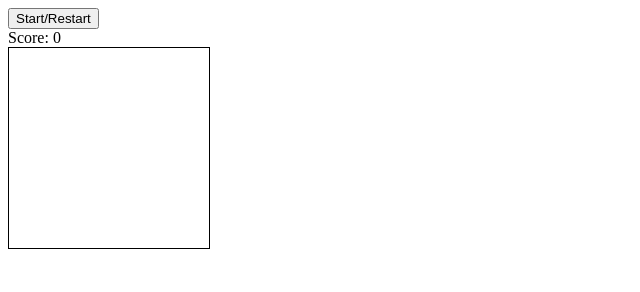
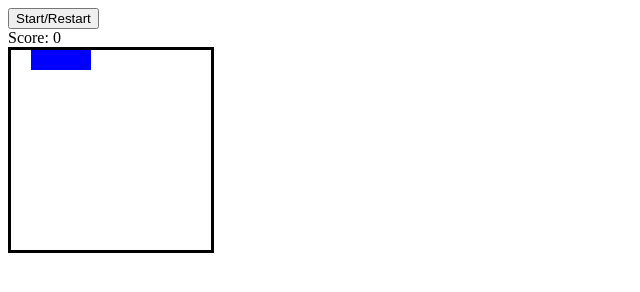
Before and after one commit to hacklun/snake, a plain HTML site: page index.html in a window 1280 px wide. Both pictures are taken after a click on the button "Start/Restart". Shown: the whole page, without its empty margins (0-640 px from the left). Drawn offline with Linux system fonts and the light colour scheme.

Commit message:
move snake

```diff
--- /dev/null
+++ b/app.js
@@ -0,0 +1,35 @@
+const canvas = document.getElementById('canvas');
+const ctx = canvas.getContext('2d');
+const btn = document.getElementById('btn');
+const WIDTH = 20;
+const SNAKE_COLOR = 'blue';
+
+let board = Array();
+let currentSnake = [[2, 0], [1, 0], [0, 0]];
+let intervalTime = 0;
+
+const drawBox = function(x, y, color) {
+  ctx.fillStyle = color;
+  ctx.fillRect(x * WIDTH, y * WIDTH, WIDTH, WIDTH);
+}
+
+const drawSnake = function() {
+  for (let cell of currentSnake) {
+    drawBox(cell[0], cell[1], SNAKE_COLOR);
+  }
+}
+
+const moveOutcomes = function() {
+  ctx.clearRect(0, 0, 200, 200);
+  drawSnake();
+  for (let cell of currentSnake) {
+    cell[0]++;
+  }
+}
+
+const startGame = function() {
+  intervalTime = 1000;
+  setInterval(moveOutcomes, intervalTime);
+}
+
+btn.addEventListener('click', startGame);
--- a/index.html
+++ b/index.html
@@ -6,10 +6,11 @@
     <link rel="stylesheet" href="style.css">
   </head>
   <body>
-    <button>Start/Restart</button>
+    <button id="btn">Start/Restart</button>
     <div class="score">
       Score: <span>0</span>
     </div>
     <canvas id="canvas" width="200" height="200"></canvas>
+    <script src="app.js"></script>
   </body>
 </html>
--- a/style.css
+++ b/style.css
@@ -1,5 +1,5 @@
 #canvas {
-  border: 1px solid black;
+  border-style: solid;
   margin: auto;
   width: 200px;
   height: 200px;
```
